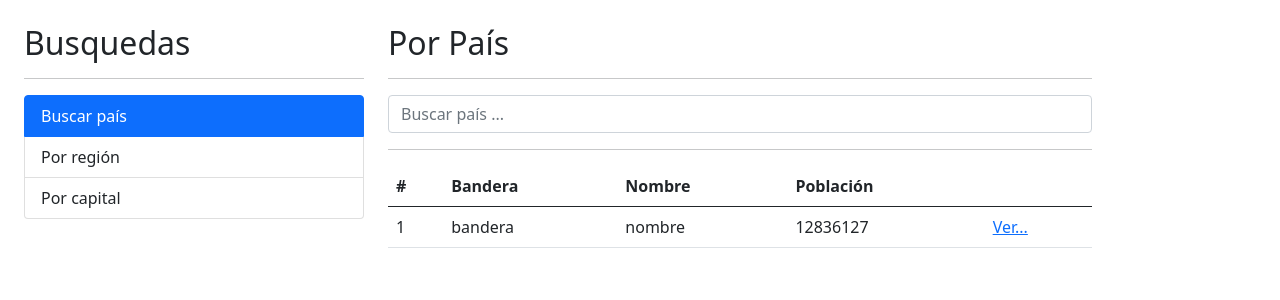
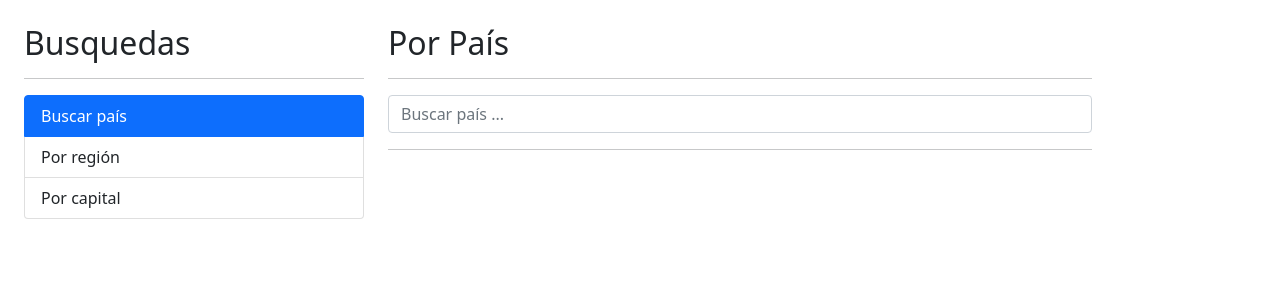
Before and after one commit to Xelacnnister/03-paisesApp, an Angular app: page / in a window 1280 px wide. Shown: the top 300 px of the page. Built offline with nearby package versions, Linux system fonts and the light colour scheme.

Commit message:
Llenar la tabla de países

```diff
--- a/src/app/pais/interfaces/pais-interface.ts
+++ b/src/app/pais/interfaces/pais-interface.ts
@@ -1,4 +1,4 @@
-export interface Country {
+export interface Country { //para lograr esta interfaz facilmente, obtenemos un resultado de búsqueda con Postman, luego usamos https://quicktype.io/ para que nos substraiga la interfz de ese resultado
     name:           string;
     topLevelDomain: string[];
     alpha2Code:     string;
--- a/src/app/pais/pages/por-pais/por-pais.component.html
+++ b/src/app/pais/pages/por-pais/por-pais.component.html
@@ -20,7 +20,7 @@
     No se encontró nada con el término {{ termino }}
 </div>
 
-<table *ngIf="!hayError"
+<table *ngIf="paises.length > 0"
        class="table table-hover">
     <thead>
         <tr>
@@ -31,14 +31,14 @@
             <th></th>
         </tr>
     </thead>
-    <tbody>
+    <tbody *ngFor="let pais of paises; let i = index">
         <tr>
-            <td>1</td>
-            <td>bandera</td>
-            <td>nombre</td>
-            <td>12836127</td>
+            <td>{{ i + 1 }}</td>
+            <td><img class="small-flag" [src]="pais.flag"></td><!--Si ponemos el[src]="" , no es necesario usar las {{}} en el src="{{}}"-->
+            <td> {{ pais.name }} </td>
+            <td> {{ pais.population | number}} </td>
             <td>
-                <a href="/pais/cri">Ver...</a>
+                <a [routerLink]="[ '/pais', pais.alpha2Code ]">Ver...</a>
             </td>
         </tr>
     </tbody>
--- a/src/app/pais/pages/por-pais/por-pais.component.ts
+++ b/src/app/pais/pages/por-pais/por-pais.component.ts
@@ -1,5 +1,7 @@
 import { Component, OnInit } from '@angular/core';
 import { PaisService } from '../../services/pais.service';
+
+import { Country } from '../../interfaces/pais-interface';
 
 @Component({
   selector: 'app-por-pais',
@@ -9,8 +11,10 @@ import { PaisService } from '../../services/pais.service';
 })
 export class PorPaisComponent {
 
-  termino: string = '';
+  termino : string = '';
   hayError: boolean = false;
+  paises  : Country[] = [];
+
 
   constructor( private paisService: PaisService) { }//inyectamos el servicio en el constructor para poder usarlo
 
@@ -22,11 +26,11 @@ export class PorPaisComponent {
       .subscribe( (paises) => {//cambiamos el "resp" por "paises" ya que ahora que es de tipado Country[], tiene más sentido
         console.log(paises);
 
-
+        this.paises = paises;
 
       }, (err) => { //cuando no encuentre el termino buscado (error 404), mostrará lo siguiente:
         this.hayError = true;//mediante el ngIf muestra el mensaje de error
-
+        this.paises   = [];//Purga el array volviendolo a 0, eso nos permite implementar el ngIf= "paises.length > 0" en el html, de modo que la tabla no se mostrará si no hay resultados válidos
       })
   }
 
--- a/src/app/pais/pais.module.ts
+++ b/src/app/pais/pais.module.ts
@@ -9,6 +9,7 @@ import { PorCapitalComponent } from './pages/por-capital/por-capital.component';
 import { PorPaisComponent } from './pages/por-pais/por-pais.component';
 import { PorRegionComponent } from './pages/por-region/por-region.component';
 import { VerPaisComponent } from './pages/ver-pais/ver-pais.component';
+import { RouterModule } from '@angular/router';
 
 
 
@@ -27,7 +28,8 @@ import { VerPaisComponent } from './pages/ver-pais/ver-pais.component';
   ],
   imports: [
     CommonModule,
-    FormsModule//permite usar el ngModel
+    FormsModule,//permite usar el ngModel
+    RouterModule//nos permite usar el routerLink en por-pais.component.html
   ]
 })
 export class PaisModule { }
--- a/src/styles.css
+++ b/src/styles.css
@@ -1 +1,3 @@
-/* You can add global styles to this file, and also import other style files */
+.small-flag{
+    width: 50px;
+}
```
